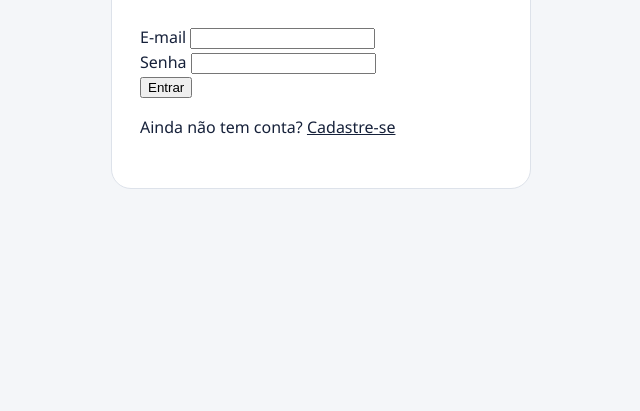
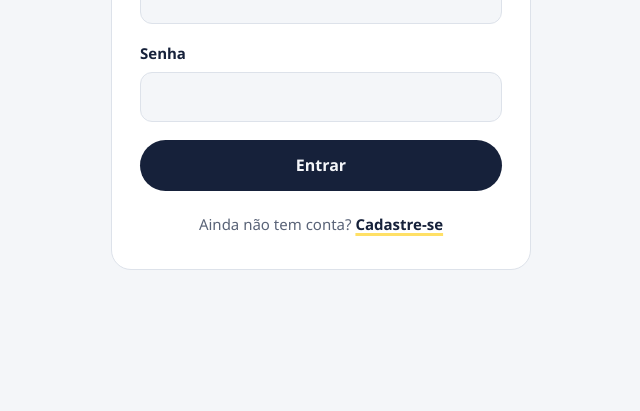
Before and after one commit to netoxx21/english-portal-front, a plain HTML site: page login.html in a window 1280 px wide. Shown: the part 389-800 px from the top of the page, without its empty margins (319-959 px from the left). Drawn offline with Linux system fonts and the light colour scheme.

Commit message:
feat: adiciona estilos dos campos, botão e link

```diff
--- a/css/style.css
+++ b/css/style.css
@@ -137,3 +137,83 @@ h1 {
   margin: 12px 0 0;
   color: var(--muted);
 }
+
+
+/* Campos de formulário */
+.field {
+  margin-bottom: 18px;
+}
+
+.field label {
+  display: block;
+  margin-bottom: 6px;
+  font-size: 15px;
+  font-weight: 700;
+}
+
+.field input {
+  width: 100%;
+  padding: 12px 14px;
+  font: inherit;
+  color: var(--ink);
+  background: var(--bg);
+  border: 1.5px solid var(--line);
+  border-radius: 12px;
+}
+
+.field input:focus-visible {
+  border-color: var(--accent);
+}
+
+/* Botão principal (formato pílula) */
+.btn {
+  display: inline-flex;
+  align-items: center;
+  justify-content: center;
+  width: 100%;
+  padding: 13px 22px;
+  font: inherit;
+  font-weight: 700;
+  color: var(--bg);
+  background: var(--ink);
+  border: 0;
+  border-radius: 999px;
+  cursor: pointer;
+  transition: transform 0.15s ease, opacity 0.15s ease;
+}
+
+.btn:hover {
+  transform: translateY(-1px);
+}
+
+.btn:disabled {
+  opacity: 0.6;
+  cursor: not-allowed;
+  transform: none;
+}
+
+@media (prefers-reduced-motion: reduce) {
+  .btn {
+    transition: none;
+  }
+}
+
+/* Link para a outra tela (login <-> cadastro) */
+.auth-switch {
+  margin: 22px 0 0;
+  text-align: center;
+  font-size: 15px;
+  color: var(--muted);
+}
+
+.auth-switch a {
+  color: var(--ink);
+  font-weight: 700;
+  text-decoration-color: var(--mark);
+  text-decoration-thickness: 3px;
+  text-underline-offset: 3px;
+}
+
+.auth-switch a:hover {
+  background: var(--mark);
+}
```
